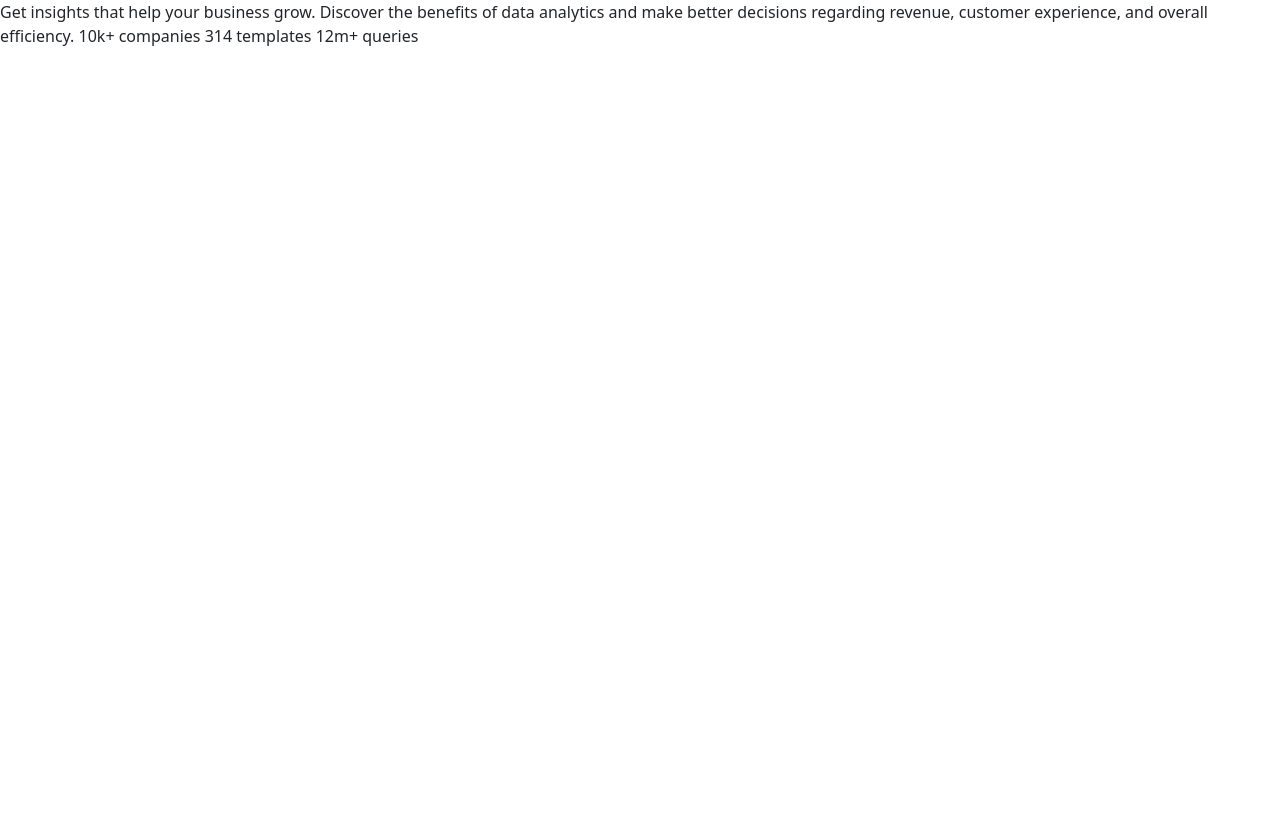
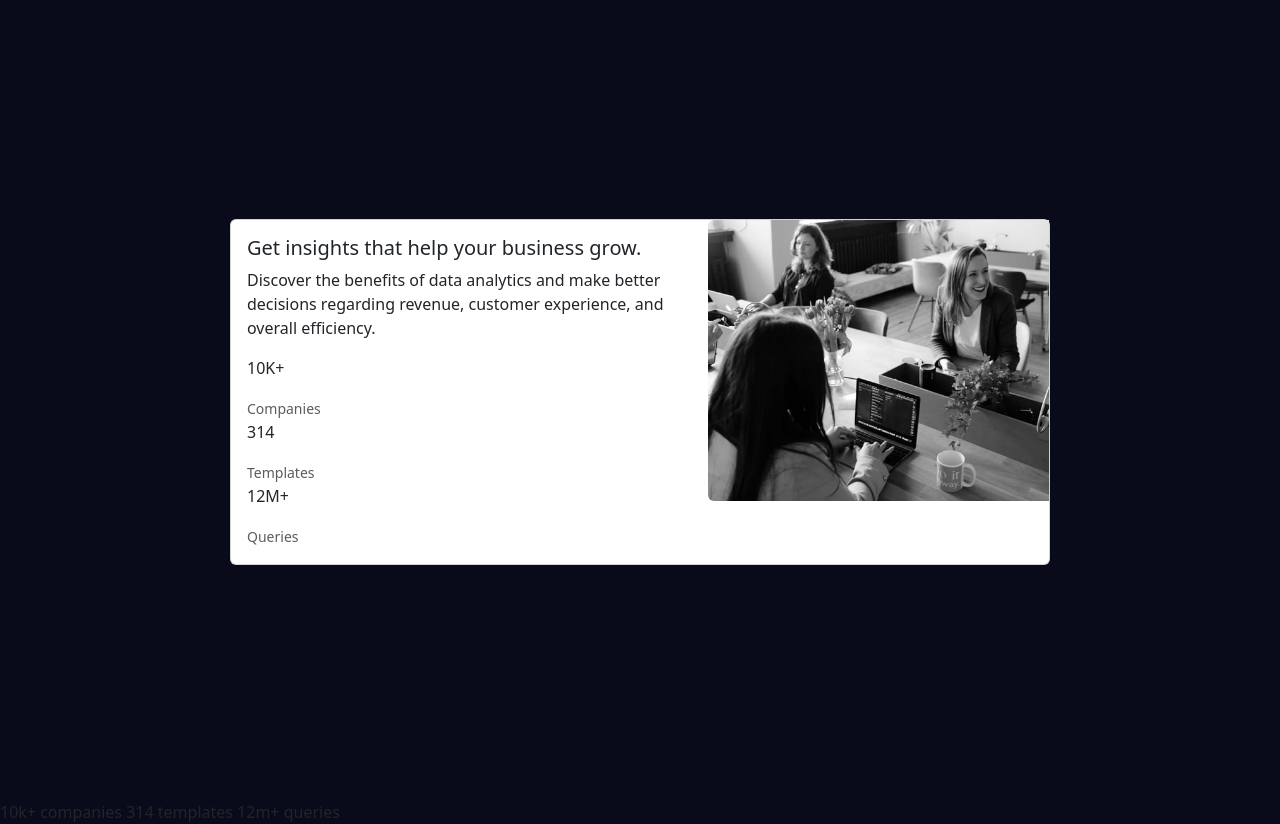
Before and after one commit to Abaljerind/stats-preview-card, a plain HTML site: page index.html in a window 1280 px wide. Before the commit the page ends 800 px from the top, so only its background shows below. Drawn offline with nearby package versions, Linux system fonts and the light colour scheme.

Commit message:
add card & components + centering

```diff
--- a/css/app.css
+++ b/css/app.css
@@ -2,4 +2,9 @@ html,
 body {
   /* font-family: "Inter", "Lexend Deca", sans-serif; */
   height: 100%;
+  background-color: hsl(233, 47%, 7%);
 }
+
+section {
+  height: 100%;
+}
--- a/index.html
+++ b/index.html
@@ -31,7 +31,37 @@
     <link rel="stylesheet" href="css/app.css" />
   </head>
   <body>
-    Get insights that help your business grow. Discover the benefits of data analytics and make better decisions regarding revenue, customer experience, and overall efficiency.
+    <section class="d-flex justify-content-center align-items-center">
+      <div class="card mb-3" style="max-width: 820px">
+        <div class="row g-0">
+          <div class="col-md-7">
+            <div class="card-body">
+              <h5 class="card-title">Get insights that help your business grow.</h5>
+              <p class="card-text">Discover the benefits of data analytics and make better decisions regarding revenue, customer experience, and overall efficiency.</p>
+
+              <div class="status-value">
+                <div class="companies">
+                  <p class="card-text">10K+</p>
+                  <p class="card-text"><small class="text-body-secondary">Companies</small></p>
+                </div>
+                <div class="templates">
+                  <p class="card-text">314</p>
+                  <p class="card-text"><small class="text-body-secondary">Templates</small></p>
+                </div>
+                <div class="queries">
+                  <p class="card-text">12M+</p>
+                  <p class="card-text"><small class="text-body-secondary">Queries</small></p>
+                </div>
+              </div>
+            </div>
+          </div>
+          <div class="col-md-5">
+            <img src="images/image-header-desktop.jpg" class="img-fluid rounded-start" alt="Women hangout and have conversation" />
+          </div>
+        </div>
+      </div>
+    </section>
+
     10k+ companies 314 templates 12m+ queries
 
     <!-- bootstrap script -->
```
